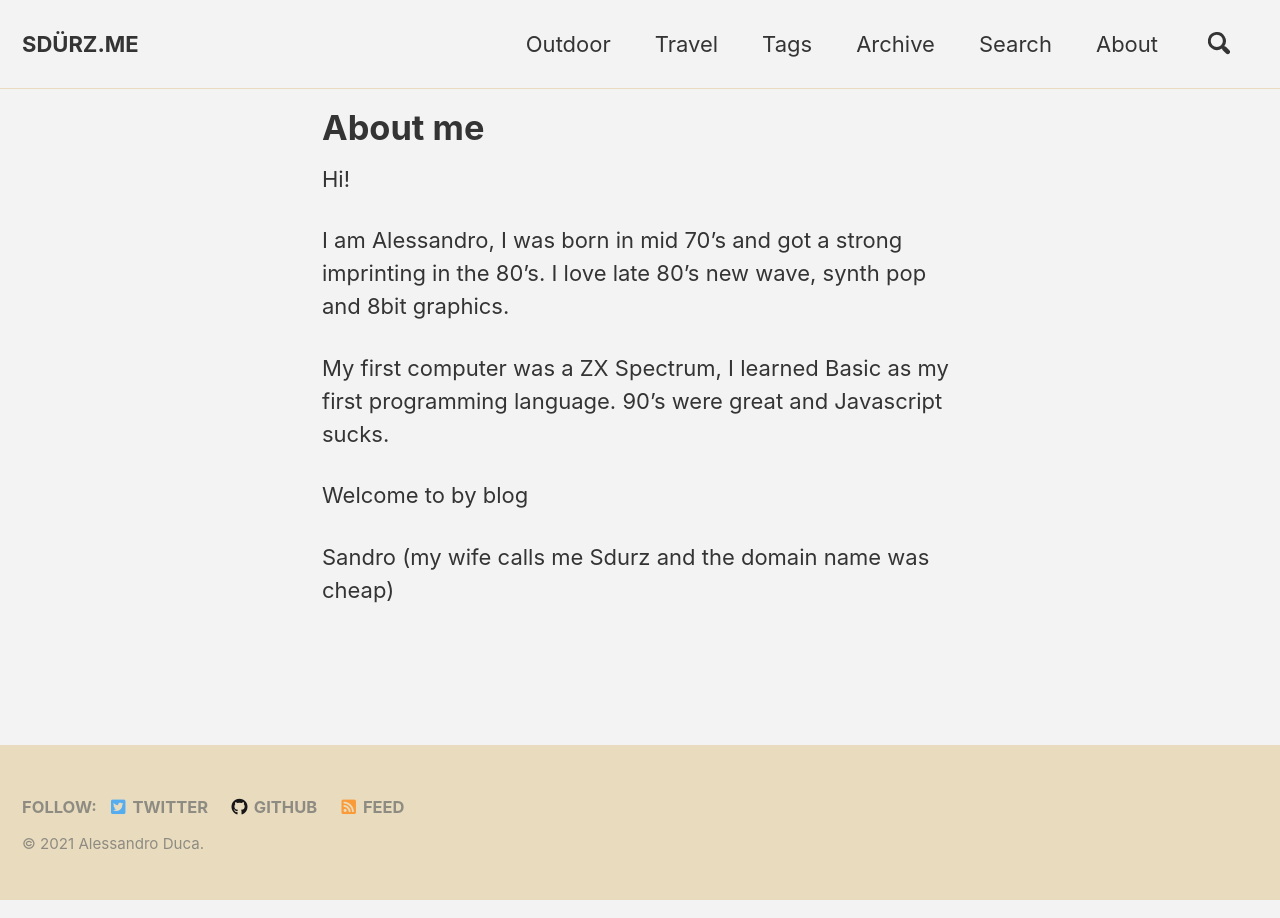
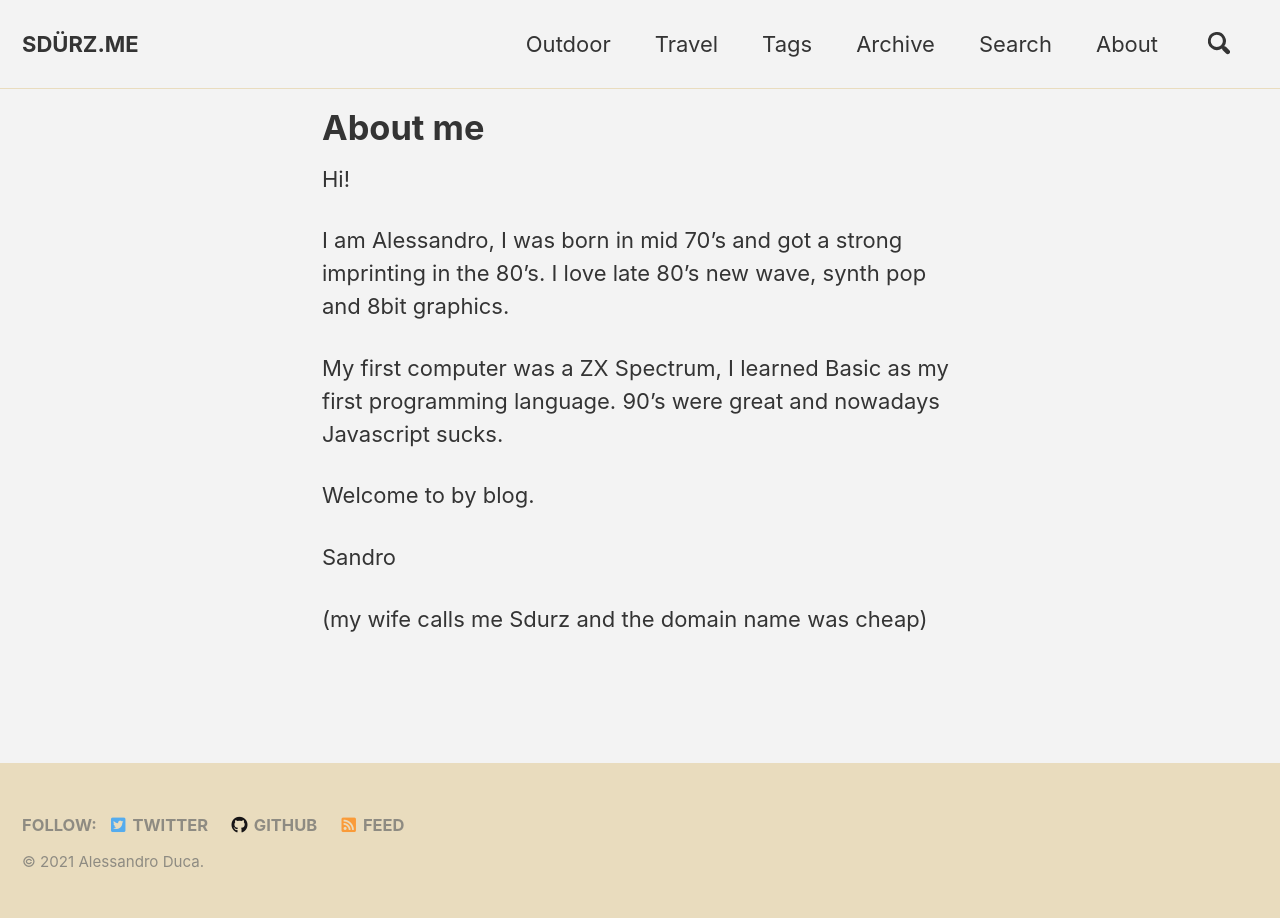
Before and after one commit to sdurz/sdurz-me, a Jekyll site: the page built from _pages/about.md, in a window 1280 px wide. Built offline with Jekyll 4.4.1, drawn with Linux system fonts in a browser that asks for light colours; cached includes are drawn as plain includes.

Commit message:
about and zx spectrum

```diff
--- a/_pages/about.md
+++ b/_pages/about.md
@@ -9,8 +9,10 @@ Hi!
 I am Alessandro, I was born in mid 70's and got a strong imprinting in the 80's. I love late 80's new wave, synth pop and
 8bit graphics.
 
-My first computer was a ZX Spectrum, I learned Basic as my first programming language. 90's were great and Javascript sucks.
+My first computer was a ZX Spectrum, I learned Basic as my first programming language. 90's were great and nowadays Javascript sucks.
 
-Welcome to by blog
+Welcome to by blog.
 
-Sandro (my wife calls me Sdurz and the domain name was cheap)
+Sandro
+
+(my wife calls me Sdurz and the domain name was cheap)
```
Also changed, not shown: assets/images/zx-spectrum.jpg (added).
